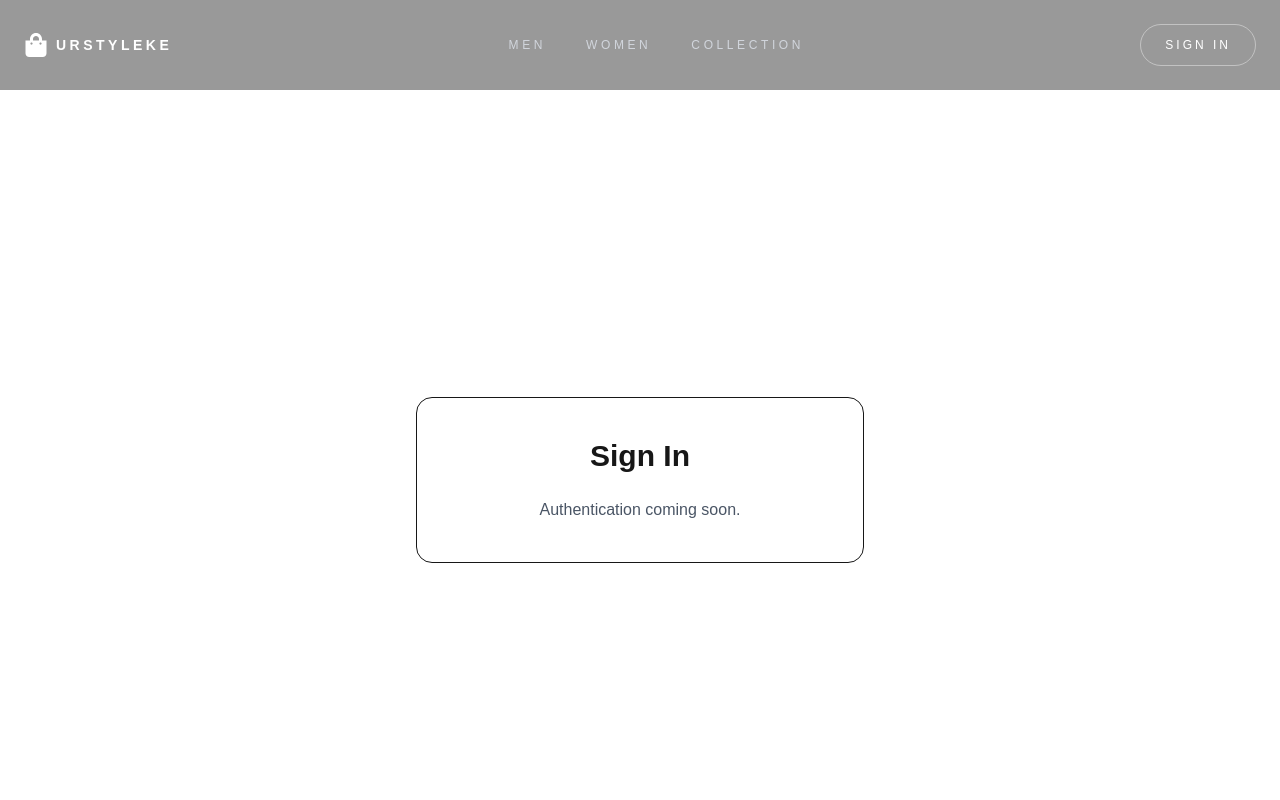
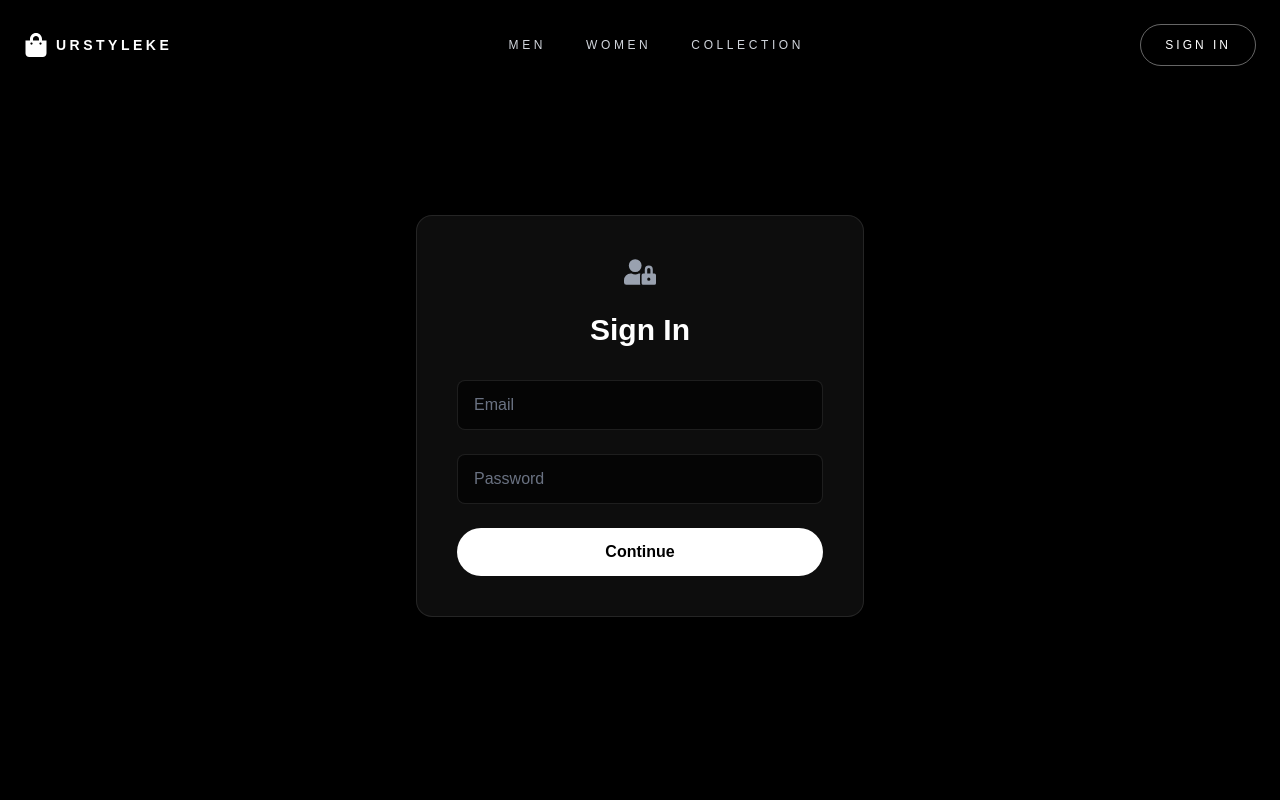
Before and after one commit to Griffinsshem/urstyleke2, a Next.js app in the folder frontend/: page /signin in a window 1280 px wide. Shown: the top 800 px of the page. Built offline with nearby package versions, Linux system fonts and the light colour scheme.

Commit message:
feat(auth): add premium sign-in page UI

```diff
--- a/frontend/src/app/signin/page.jsx
+++ b/frontend/src/app/signin/page.jsx
@@ -1,19 +1,35 @@
+import { FaUserLock } from "react-icons/fa";
 import Navbar from "@/components/Navbar";
-import Footer from "@/components/Footer";
 
 export default function SignInPage() {
   return (
-    <>
+    <section className="min-h-screen bg-black text-white px-6 pt-40 pb-32 flex items-center justify-center">
       <Navbar />
-      <main className="min-h-screen bg-white pt-40 px-6 flex items-center justify-center">
-        <div className="max-w-md w-full border rounded-2xl p-10">
-          <h1 className="text-3xl font-bold mb-6 text-center">Sign In</h1>
-          <p className="text-gray-600 text-center">
-            Authentication coming soon.
-          </p>
-        </div>
-      </main>
-      <Footer />
-    </>
+      <div className="w-full max-w-md bg-neutral-900/60 backdrop-blur-md rounded-2xl p-10 border border-white/10">
+        <FaUserLock className="mx-auto mb-6 w-8 h-8 text-gray-400" />
+
+        <h1 className="text-3xl font-bold text-center mb-8">
+          Sign In
+        </h1>
+
+        <form className="space-y-6">
+          <input
+            type="email"
+            placeholder="Email"
+            className="w-full bg-black/60 border border-white/10 rounded-lg px-4 py-3 text-white placeholder-gray-500 focus:outline-none"
+          />
+
+          <input
+            type="password"
+            placeholder="Password"
+            className="w-full bg-black/60 border border-white/10 rounded-lg px-4 py-3 text-white placeholder-gray-500 focus:outline-none"
+          />
+
+          <button className="w-full py-3 bg-white text-black font-semibold rounded-full hover:scale-105 transition">
+            Continue
+          </button>
+        </form>
+      </div>
+    </section>
   );
 }
```
